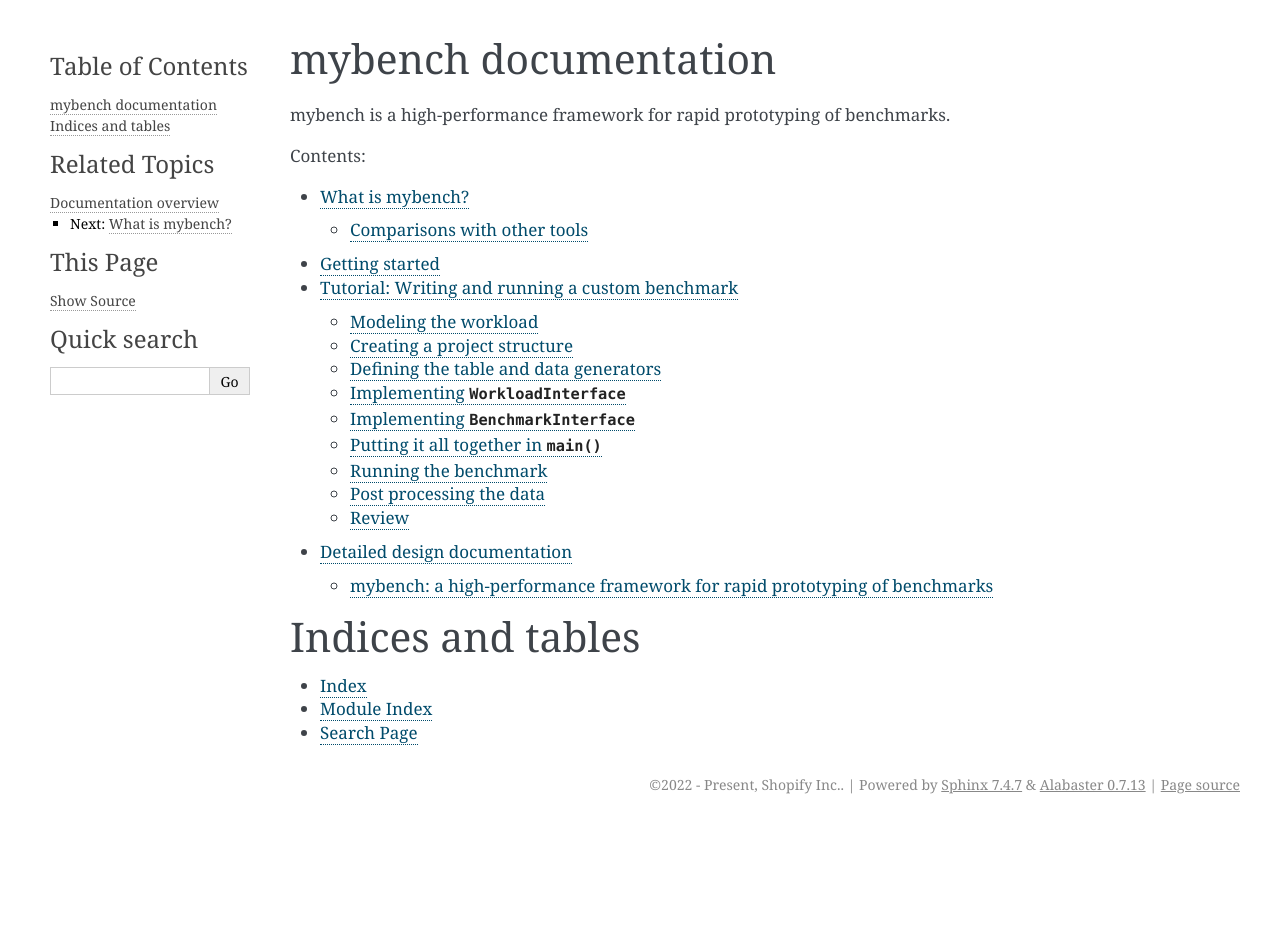
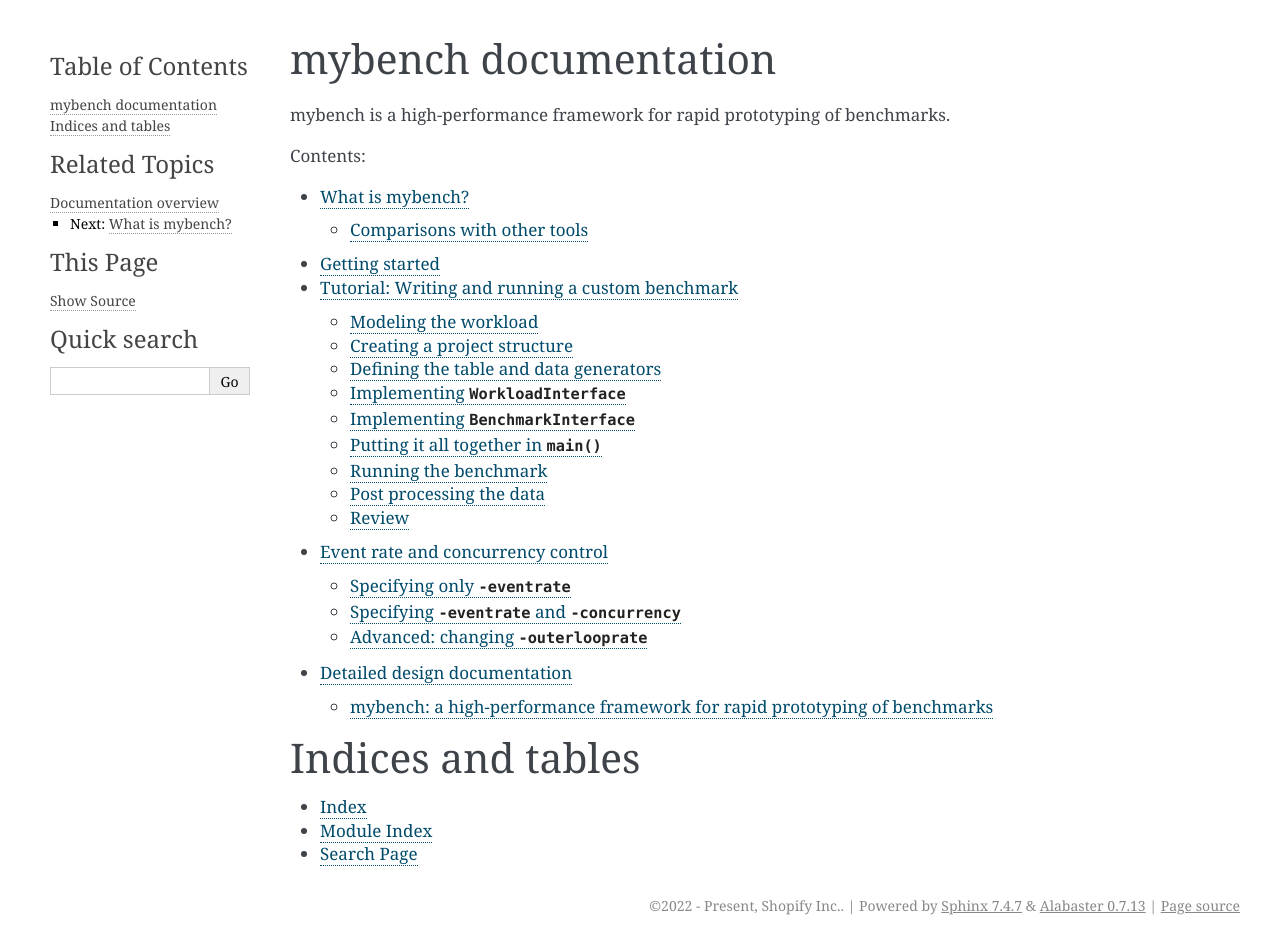
Before and after one commit to Shopify/mybench, a Sphinx documentation site: the page built from docs/index.rst, in a window 1280 px wide. Built offline with Sphinx 7.4.7, drawn with Linux system fonts in a browser that asks for light colours; before the commit the page ends 900 px from its top, so only the background shows below that; some of the changed lines change nothing that is shown.

Commit message:
Added event rate and concurrency control
Wrote a small doc on how to use `-eventrate`, `-concurrency`,
`-workermaxrate`, and `-outerlooprate`.

```diff
--- /dev/null
+++ b/docs/eventrate-and-concurrency-control.rst
@@ -0,0 +1,85 @@
+.. _eventrate-and-concurrency-control:
+
+==================================
+Event rate and concurrency control
+==================================
+
+To achieve high total event rate, mybench utilizes a large number of concurrent
+benchmark workers (via goroutines). To achieve thousands of events per second
+per benchmark worker, the events are executed in batches in a relatively-slow
+"outer" loop (See rate control section in :ref:`detailed-design-doc` for more
+details). The number of benchmark workers and the event execution loops can be
+controlled via the following parameters:
+
+* ``-eventrate``: specifies the total event rate of the benchmark in Hz.
+* ``-concurrency``: specifies the number of benchmark workers to use.
+* ``-workermaxrate``: specifies the max event rate of a worker so that
+  ``-concurrency`` can be automatically calculated if not specified.
+* ``-outerlooprate``: specifies the rate at which the "outer" loop runs in Hz.
+
+
+If none of these arguments are specified, the defaults are: ``-eventrate`` is
+1000; ``-concurrency`` is automatically determined based on ``-workermaxrate``,
+which by default is 100; and ``-outerlooprate`` is 50.
+
+This document will go through a few common examples of how to tune these
+parameters.
+
+------------------------------
+Specifying only ``-eventrate``
+------------------------------
+
+In most cases, only ``-eventrate`` is needed. The number of benchmark workers
+is automatically determined based on the value of ``-workermaxrate``, which is
+by default 100, with the formula ``concurrency = ceiling(eventrate /
+workermaxrate)``. Since the total event rate is spread between multiple
+workloads according to the specified ``WorkloadConfig.WorkloadScale``, the
+calculated concurrency number may be greater than the value above if there are
+multiple workloads, as all workloads must have at least 1 benchmark worker, and
+the each workload will perform its own round-up operation when determining its
+own concurrency.
+
+For illustrative purposes, for a single-workload benchmark, here are some
+examples of:
+
++----------------+--------------------+------------------------------------+
+| ``-eventrate`` | ``-workermaxrate`` | ``-concurrency`` (auto calculated) |
++================+====================+====================================+
+| 10000          | default (100)      | 100                                |
++----------------+--------------------+------------------------------------+
+| 35000          | default (100)      | 350                                |
++----------------+--------------------+------------------------------------+
+| 35001          | 500                | 71                                 |
++----------------+--------------------+------------------------------------+
+
+Adjustment to ``-workermaxrate`` may be important if the default value of 100
+event/s/worker is not sufficient to fully utilize the target database.
+
+----------------------------------------------
+Specifying ``-eventrate`` and ``-concurrency``
+----------------------------------------------
+
+In some situations, it may be desirable to fix the number of benchmark workers
+to use. For example, one may wish to fix the number of concurrent connection
+used against the database. In these cases, ``-eventrate`` and ``-concurrency``
+can be both specified. If ``-concurrency`` is specified, the value of
+``-workermaxrate`` is ignored.
+
+-------------------------------------
+Advanced: changing ``-outerlooprate``
+-------------------------------------
+
+Mybench batches events in a slow-running outer loop to maximize throughput. By
+default, the ``-outerlooprate`` is set to 50. If a benchmark worker's event
+rate is set to 100, then 100 / 50 = 2 ``Event()`` calls are made per outer-loop
+iteration. If ``-outerlooprate`` is changed to 25, then 4 ``Event()`` calls are
+made per outer-loop iteration.
+
+Tuning this variable may be useful if the behavior of the looper is erratic
+independent of the database, although it is not guaranteed that this is the
+root of the problem. Generally this value should not exceed 100-200, as Linux
+and Golang's scheduler is unlikely to be able to maintain a constant 100-200
+Hz. The per-benchmark-worker event rate (calculated from the total
+``-eventrate`` by mybench) should be divisible by the ``-outerlooprate``. If it
+is not divisible, the looper may not run steadily and may experience
+oscillations around the desired rates due to discretization errors.
--- a/docs/index.rst
+++ b/docs/index.rst
@@ -10,6 +10,7 @@
    introduction
    getting-started
    writing-a-benchmark
+   eventrate-and-concurrency-control
    detailed-design-doc
 
 
```
